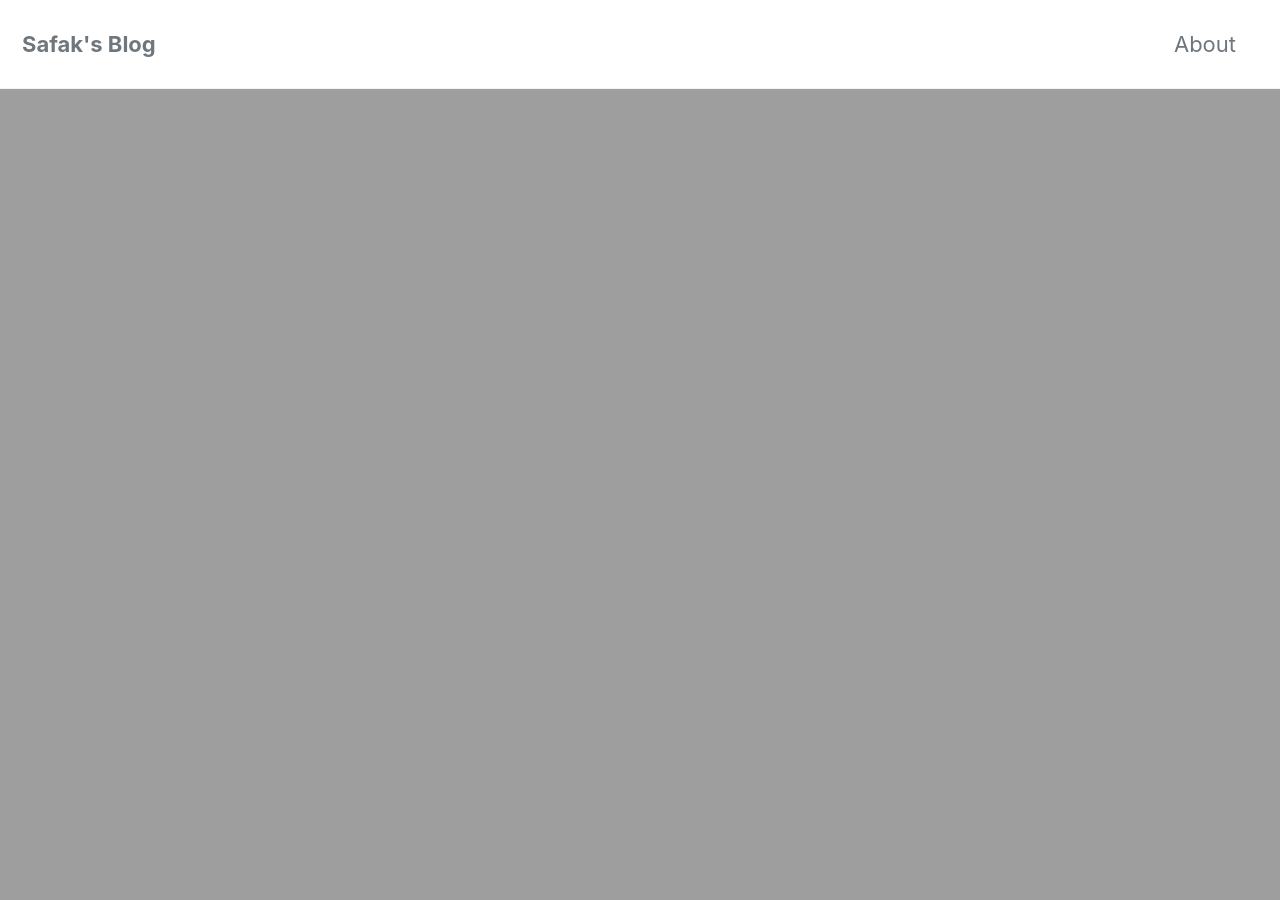
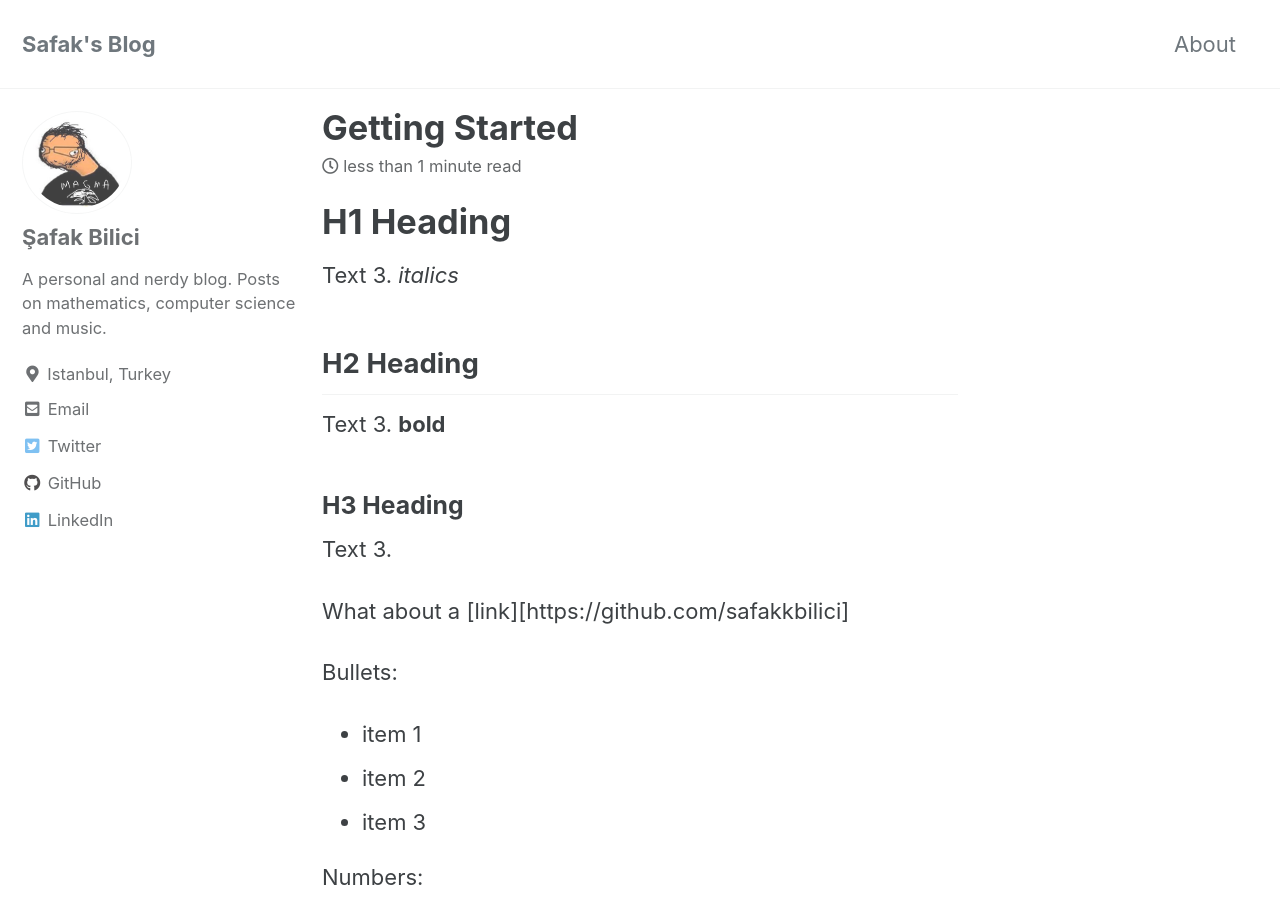
Before and after one commit to safakkbilici/safakkbilici.github.io, a Jekyll site: the page built from _posts/2020-07-06-getting-started.md, in a window 1280 px wide and 900 px high. Built offline with Jekyll 4.4.1, drawn with Linux system fonts in a browser that asks for light colours; cached includes are drawn as plain includes; formulas are drawn with MathJax 3.

Commit message:
header changed

```diff
--- a/_posts/2020-07-06-getting-started.md
+++ b/_posts/2020-07-06-getting-started.md
@@ -3,7 +3,7 @@ title: "Getting Started"
 date: "2020-07-06"
 tages: [templates, tex]
 header:
-  image: <img src="/images/tex.png" alt="drawing" width="200"/>
+ <img src="/images/tex.png" alt="drawing" width="200"/>
 excerpt: "Templates, TeX"
 mathjax: "true"
 ---
```
